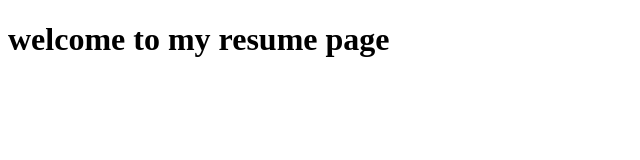
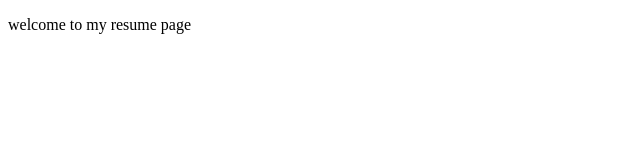
Before and after one commit to abdi-osmam/abdi-osman.github.io, a plain HTML site: page index.html in a window 1280 px wide. Shown: the whole page, without its empty margins (0-640 px from the left). Drawn offline with Linux system fonts and the light colour scheme.

Commit message:
initial commit

```diff
--- a/index.html
+++ b/index.html
@@ -5,6 +5,6 @@
   </head>
 
   <body>
-    <h1>welcome to my resume page</h1>
+    <p>welcome to my resume page</p>
   </body>
 </html>
```
